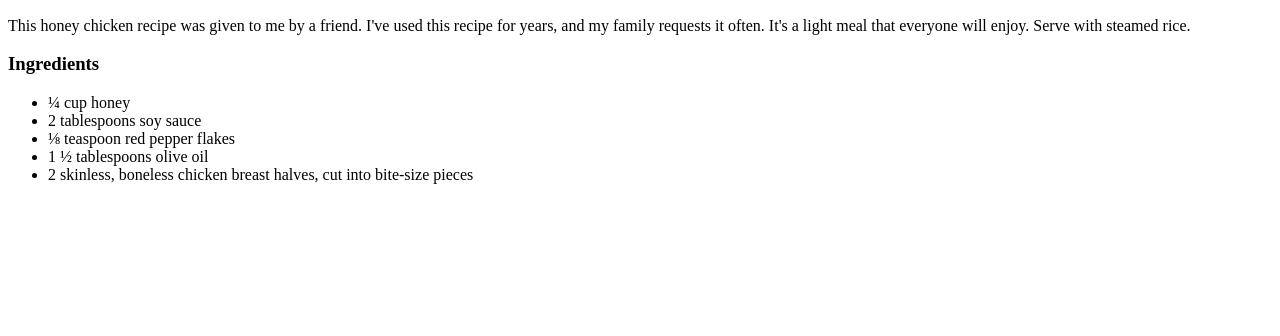
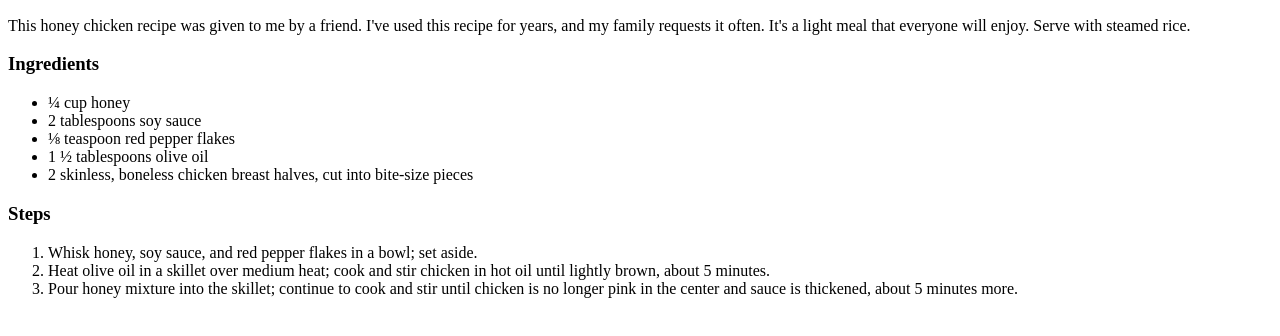
Before and after one commit to nicknjagi/odin-recipes, a plain HTML site: page recipes/honey_chicken.html in a window 1280 px wide. Shown: the part 434-770 px from the top of the page. Drawn offline with Linux system fonts and the light colour scheme.

Commit message:
add steps

```diff
--- a/recipes/honey_chicken.html
+++ b/recipes/honey_chicken.html
@@ -20,5 +20,11 @@
         <li>1 ½ tablespoons olive oil</li>
         <li>2 skinless, boneless chicken breast halves, cut into bite-size pieces</li>
     </ul>
+    <h3>Steps</h3>
+    <ol>
+        <li>Whisk honey, soy sauce, and red pepper flakes in a bowl; set aside.</li>
+        <li>Heat olive oil in a skillet over medium heat; cook and stir chicken in hot oil until lightly brown, about 5 minutes.</li>
+        <li>Pour honey mixture into the skillet; continue to cook and stir until chicken is no longer pink in the center and sauce is thickened, about 5 minutes more.</li>
+    </ol>
 </body>
 </html>
```
